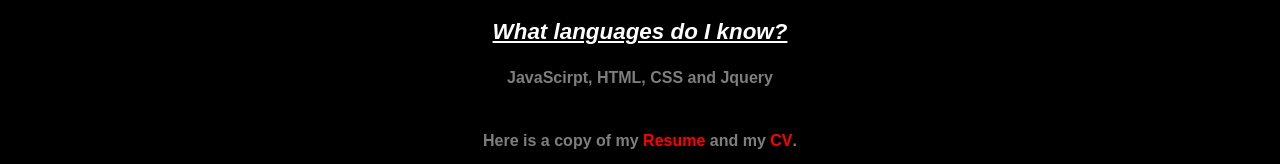
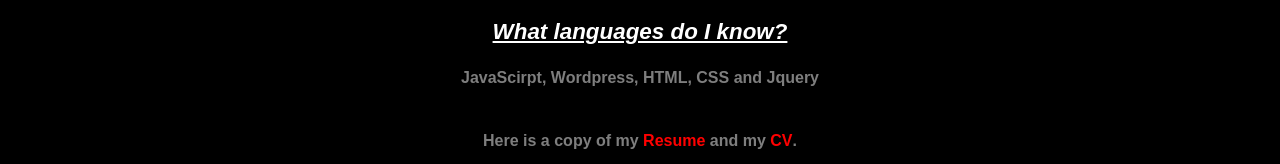
Before and after one commit to IYawar/Portfolio, a plain HTML site: page index.html in a window 1280 px wide. Shown: the part 1283-1447 px from the top of the page. Drawn offline with nearby package versions, Linux system fonts and the light colour scheme; a web font is replaced by a local one.

Commit message:
skill update

```diff
--- a/index.html
+++ b/index.html
@@ -41,7 +41,7 @@
         I am a hard-working individual who values honesty, capable of efficiently working independently or as part of a team.<br>
         My flexibility also allows me to accommodate overtime when needed.<br>
         <h3>What languages do I know?</h3>
-        <p>JavaScirpt, HTML, CSS and Jquery </p>
+        <p>JavaScirpt, Wordpress, HTML, CSS and Jquery </p>
         <p>Here is a copy of my <a href="https://drive.google.com/file/d/117L_H0eVg-bmnIkT2wmeSqtuRxevFje1/view" class="highlight" target="_blank">Resume</a> and my <a href="https://docs.google.com/document/d/1B09Bny2UridW3jQuRxfICCHlSi5royYtg_rzswebq8I/edit?usp=sharing" class="highlight" target="_blank">CV</a>.</p>
             </div>
         </section>
```
Also changed, not shown: public/index.html (+1 -1 lines).
